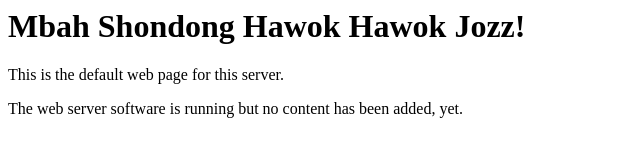
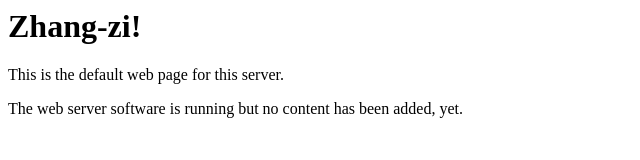
Before and after one commit to brantbell/wulandari, a plain HTML site: page repo/index.html in a window 1280 px wide. Shown: the whole page, without its empty margins (0-640 px from the left). Drawn offline with Linux system fonts and the light colour scheme.

Commit message:
Update index.html

```diff
--- a/repo/index.html
+++ b/repo/index.html
@@ -1,4 +1,4 @@
-<html><body><h1>Mbah Shondong Hawok Hawok Jozz!</h1>
+<html><body><h1>Zhang-zi!</h1>
 <p>This is the default web page for this server.</p>
 <p>The web server software is running but no content has been added, yet.</p>
 </body></html>
```
